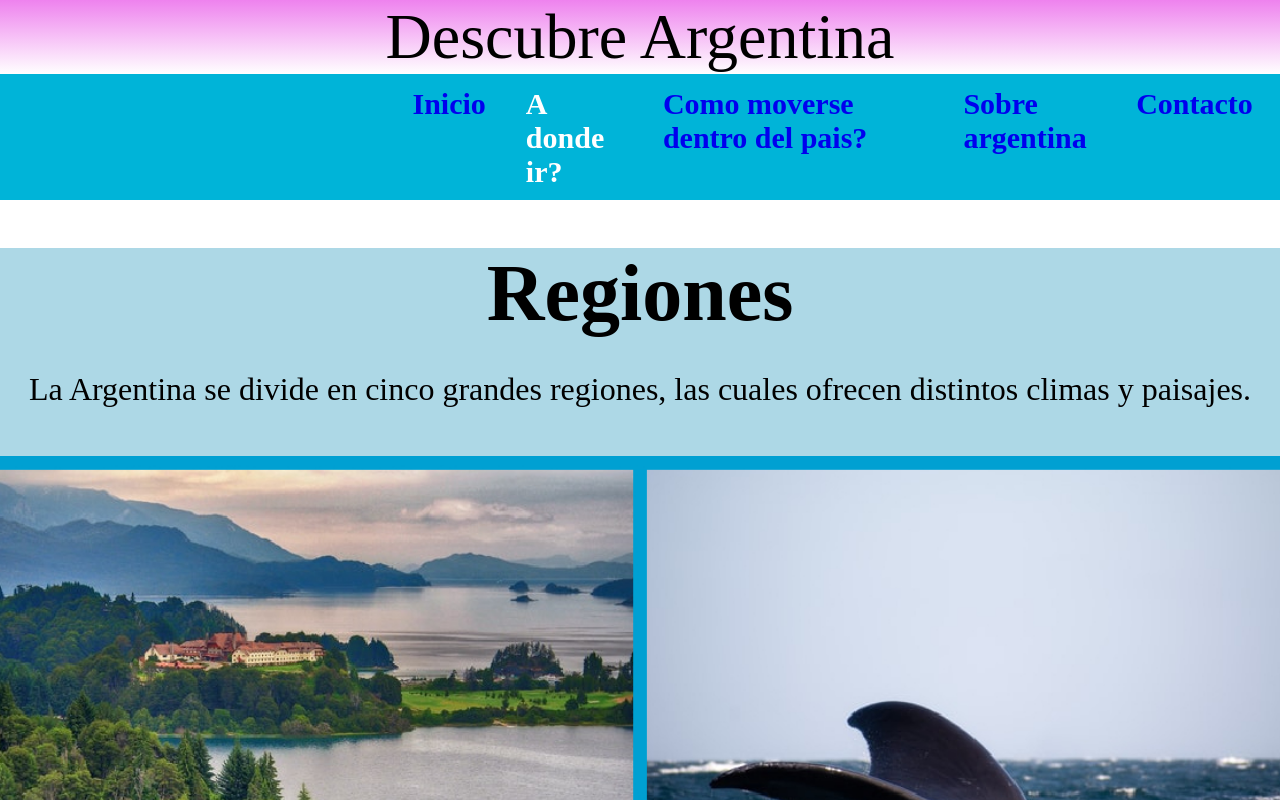
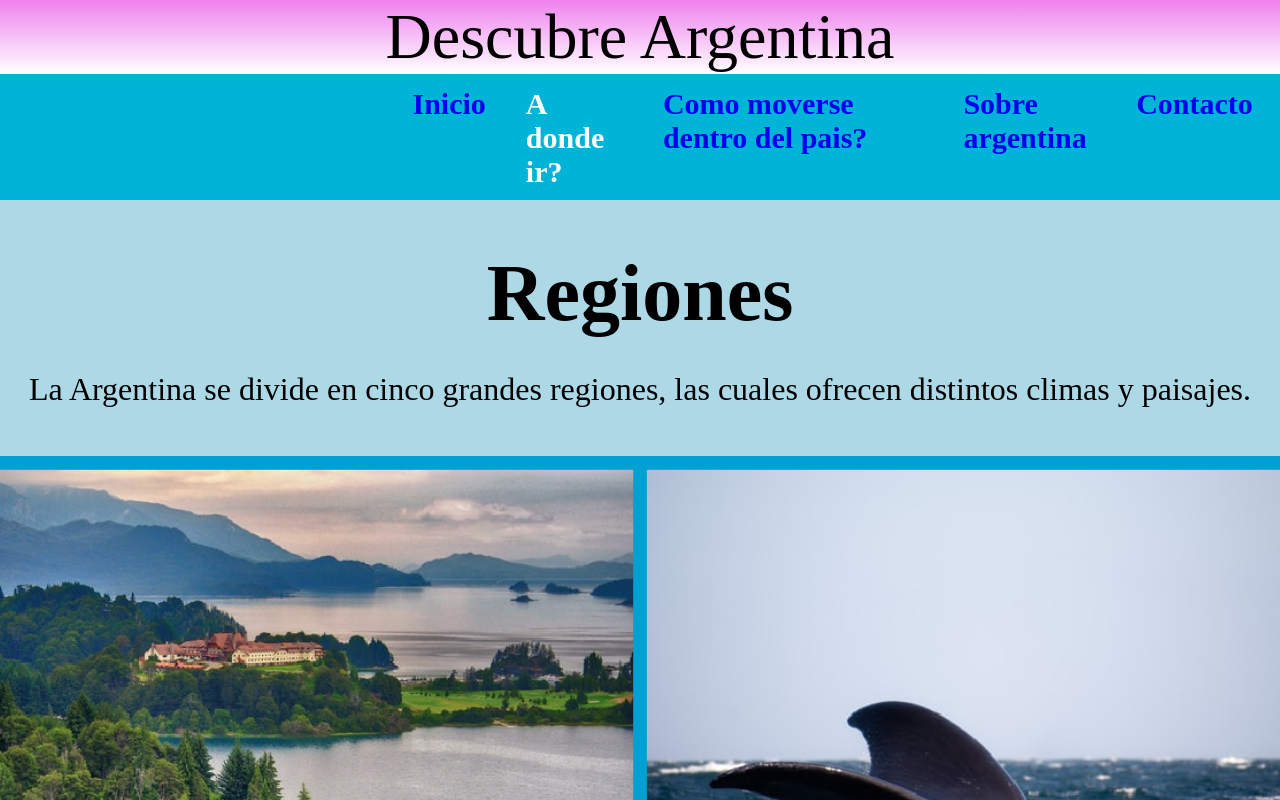
Before and after one commit to agustin021299/Primer_repositorio, a plain HTML site: page paginas/destinos.html in a window 1280 px wide. Shown: the top 800 px of the page. Drawn offline with Linux system fonts and the light colour scheme; a web font is replaced by a local one.

Commit message:
Entrega proyecto 1

```diff
--- a/css/style.css
+++ b/css/style.css
@@ -243,7 +243,7 @@ font-family: 'Ephesis', cursive;
     width: 8rem;
 }
 
-.destinos{
+.cuerpoDestinos{
     background-color:lightblue;
 }
 
```
